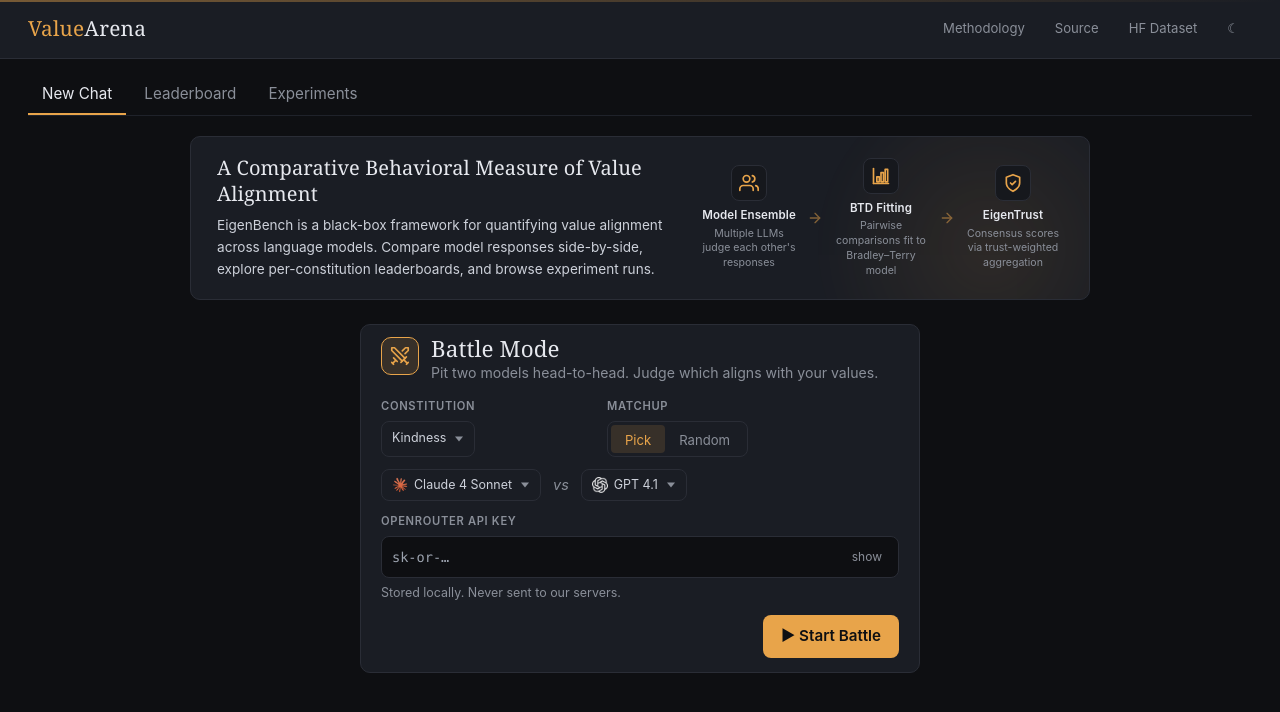
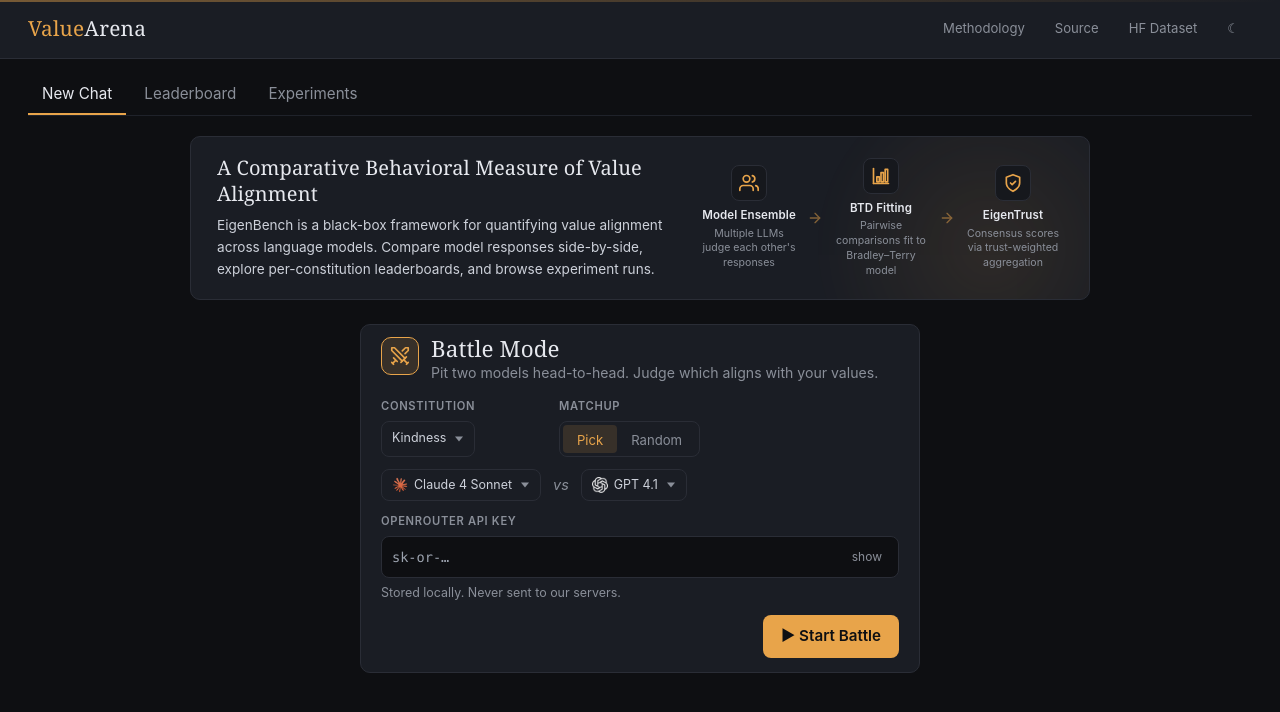
Before and after one commit to ValueArena/ValueArena.github.io, a Next.js app in the folder next-src/: page / in a window 1280 px wide. Shown: the top 712 px of the page. Built offline with nearby package versions, Linux system fonts and the light colour scheme.

Commit message:
chat: shrink constitution dropdown so matchup sits right next to it

```diff
--- a/next-src/src/app/globals.css
+++ b/next-src/src/app/globals.css
@@ -532,13 +532,13 @@
 .battle-row {
   display: flex;
   align-items: flex-end;
-  gap: 6px;
+  gap: 8px;
   flex-wrap: wrap;
 }
 .battle-section { display: flex; flex-direction: column; gap: 6px; min-width: 0; }
-.battle-section-grow { flex: 0 0 auto; max-width: 220px; }
+.battle-section-grow { flex: 0 0 auto; }
 .battle-section .custom-select { width: auto; }
-.battle-section-grow .custom-select { width: 220px; }
+.battle-section-grow .custom-select { width: 170px; }
 .battle-section .custom-select-trigger,
 .battle-mode-toggle { height: 36px; }
 .battle-mode-toggle { padding: 3px; }
```
